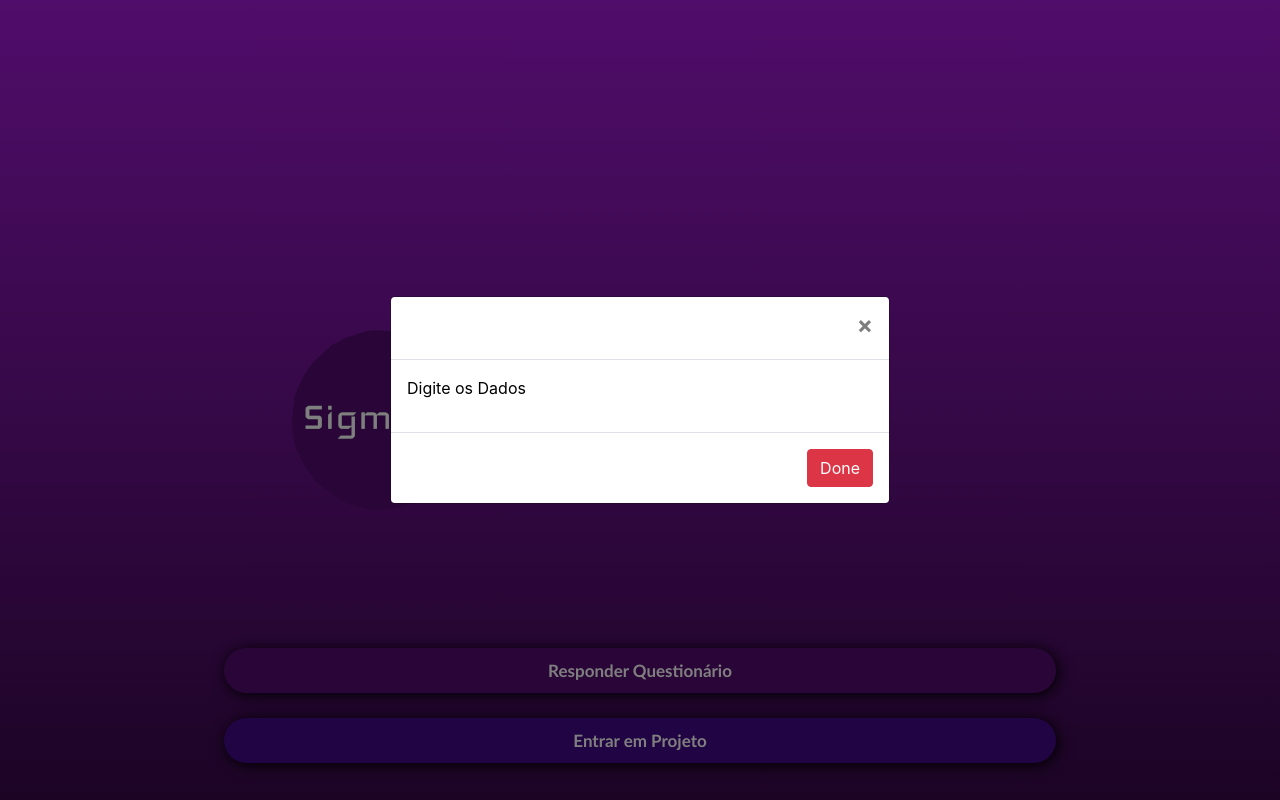
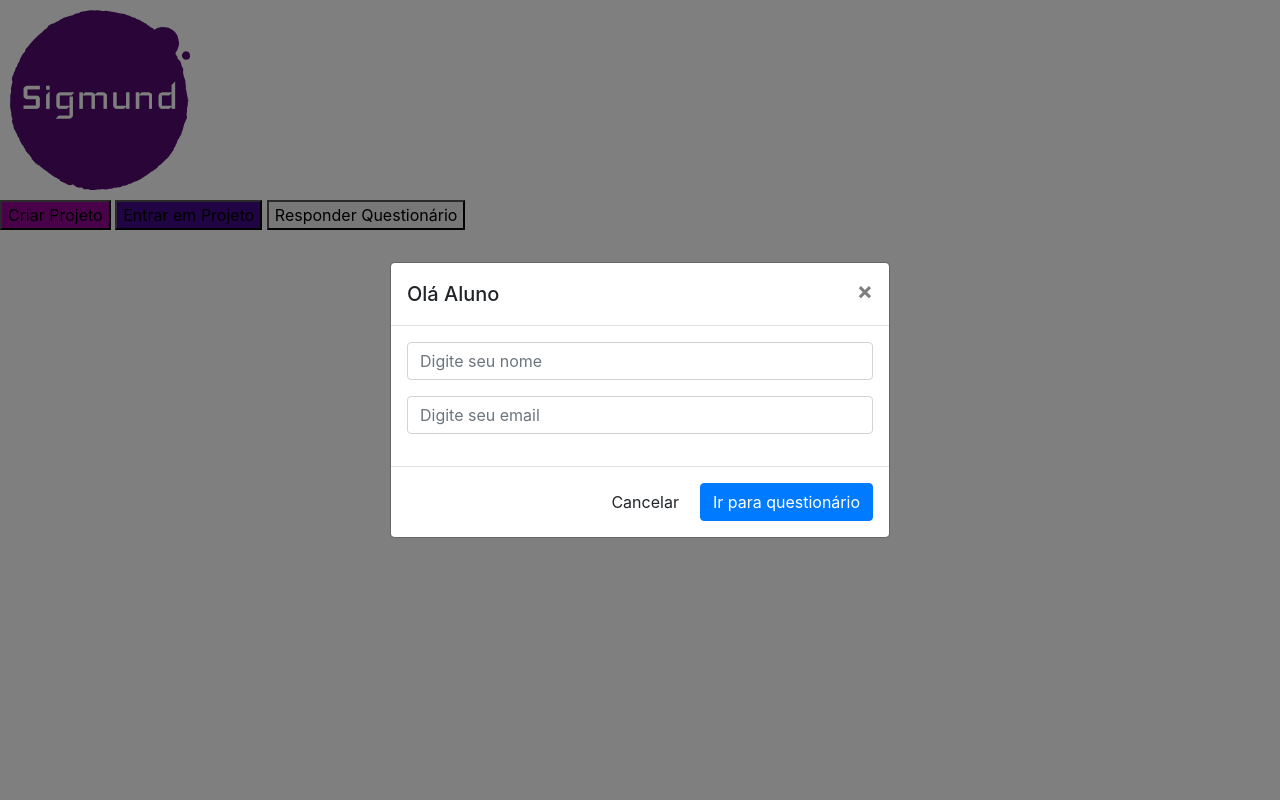
Before and after one commit to JPy95/Sigmund, a PHP site: page / in a window 1280 px wide, after a click on "Entrar em Projeto". Run offline with PHP 8.4, Linux system fonts and the light colour scheme.

Commit message:
inserir button Criar projeto e criar modal no entrar projeto

```diff
--- a/index.html
+++ b/index.html
@@ -16,29 +16,38 @@
       <img src="view/index/img/Logo.png">
     </div>
     <div class='btn-index'>
+      <a  href="#"><button class="btn-sigmund-style"style="background-color: #930394;">Criar Projeto</button></a>
+       <a  href="view/quiz/quiz.html?openProject=true" data-toggle="modal" data-target="#siteModal"><button class="btn-sigmund-style"style="background-color: #410987;">Entrar em Projeto</button></a>
       <a href="view/quiz/quiz.html"><button class='btn-sigmund-style '>Responder Questionário</button></a>
-
-      <a  href="view/quiz/quiz.html?openProject=true" data-toggle="modal" data-target="#siteModal"><button class="btn-sigmund-style"style="background-color: #410987;">Entrar em Projeto</button></a>
-
       <!--Modal-->
-      <div class="modal fade" id="siteModal" tabindex="-1" role ="dialog">
+      <form class="modal fade" id="siteModal" tabindex="-1" role ="dialog">
         <div class="modal-dialog modal-dialog-centered"" role="document">
           <div class="modal-content">
+            <!--Header-->
             <div class="modal-header">
                 <h5 class="modal-title">Olá Aluno</h5>
                 <button type="button" class="close" data-dismiss="modal">
                   <span>&times;</span>
                 </button>
             </div>
+            <!--Body-->
             <div class="modal-body">
-              <p>Digite os Dados</p>
+              <div class="form-group">
+                <input type="name" class="form-control" id="nome" placeholder="Digite seu nome">
+              </div>
+              <div class="form-group">
+                <input type="email" class="form-control" id="email" placeholder="Digite seu email">
+              </div>
             </div>
+            <!--Footer-->
             <div class="modal-footer">
-              <button type="button" class="btn btn-danger" data-dismiss="modal">Done</button>
+              <button type="button" class="btn btn-default" data-dismiss="modal">Cancelar</button>
+              <button type="submit" class="btn btn-primary">Ir para questionário</button>
+
             </div>
           </div>
         </div>
-      </div>
+      </form>
 
     </div>
     <!-- Optional JavaScript -->
--- a/view/index/style/index.css
+++ b/view/index/style/index.css
@@ -1,3 +1,4 @@
+@media only screen and (max-width: 600px){
 html{
   height: 100%;
 }
@@ -35,3 +36,6 @@ body{
 .modal-body{
   color: black !important;
 }
+.modal-header{
+  color: black !important;
+}
```
